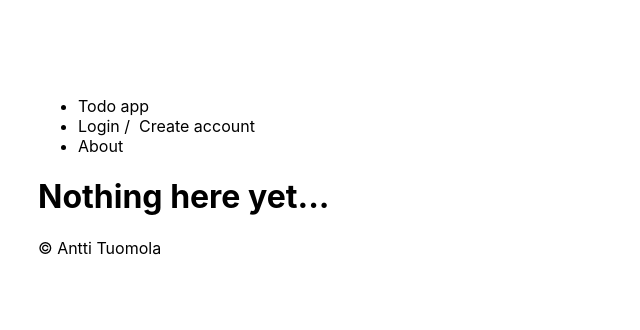
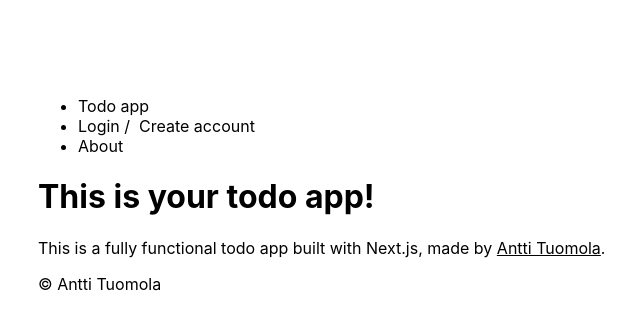
Before and after one commit to anttituomola/fullstack-todo, a Next.js app: page /about in a window 1280 px wide. Shown: the top 330 px of the page, without its empty margins (58-698 px from the left). Built offline with nearby package versions, Linux system fonts and the light colour scheme; no server answers.

Commit message:
profile page

```diff
--- a/pages/about.js
+++ b/pages/about.js
@@ -1,8 +1,11 @@
 
 const about = () => {
   return (
-        <h1>Nothing here yet...</h1>
-    )
+    <>
+      <h1>This is your todo app!</h1>
+      <p>This is a fully functional todo app built with Next.js, made by <a href="https://anttituomola.fi" target="_blank" rel="noreferrer">Antti Tuomola</a>.</p>
+    </>
+  )
 }
 
 export default about
--- a/pages/profile.js
+++ b/pages/profile.js
@@ -2,7 +2,6 @@ import { useSession } from "next-auth/react"
 
 const Profile = () => {
   const { data: session, status } = useSession()
-  console.log(session)
   if (status === "loading") {
     return <p>Loading...</p>
   }
```
Also changed, not shown: 1 other file (tests, documents, lock files or other folders).
